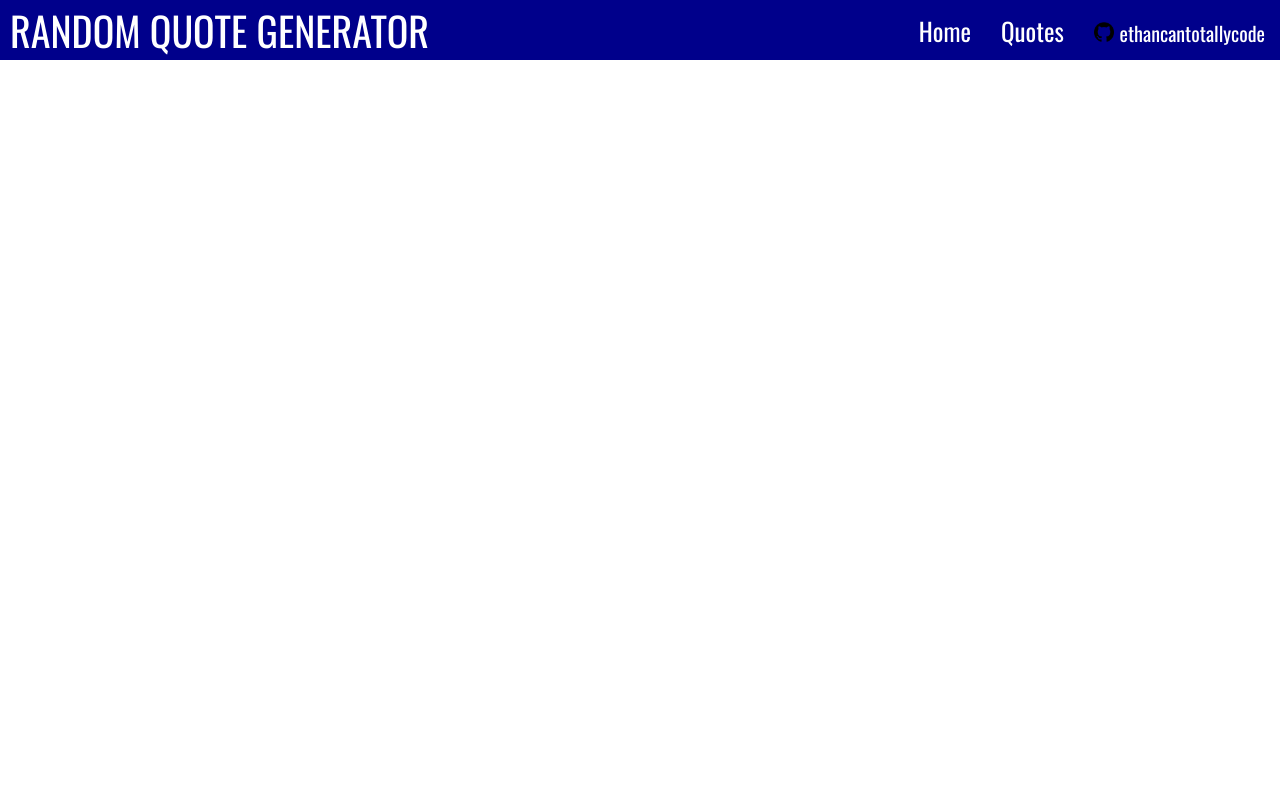
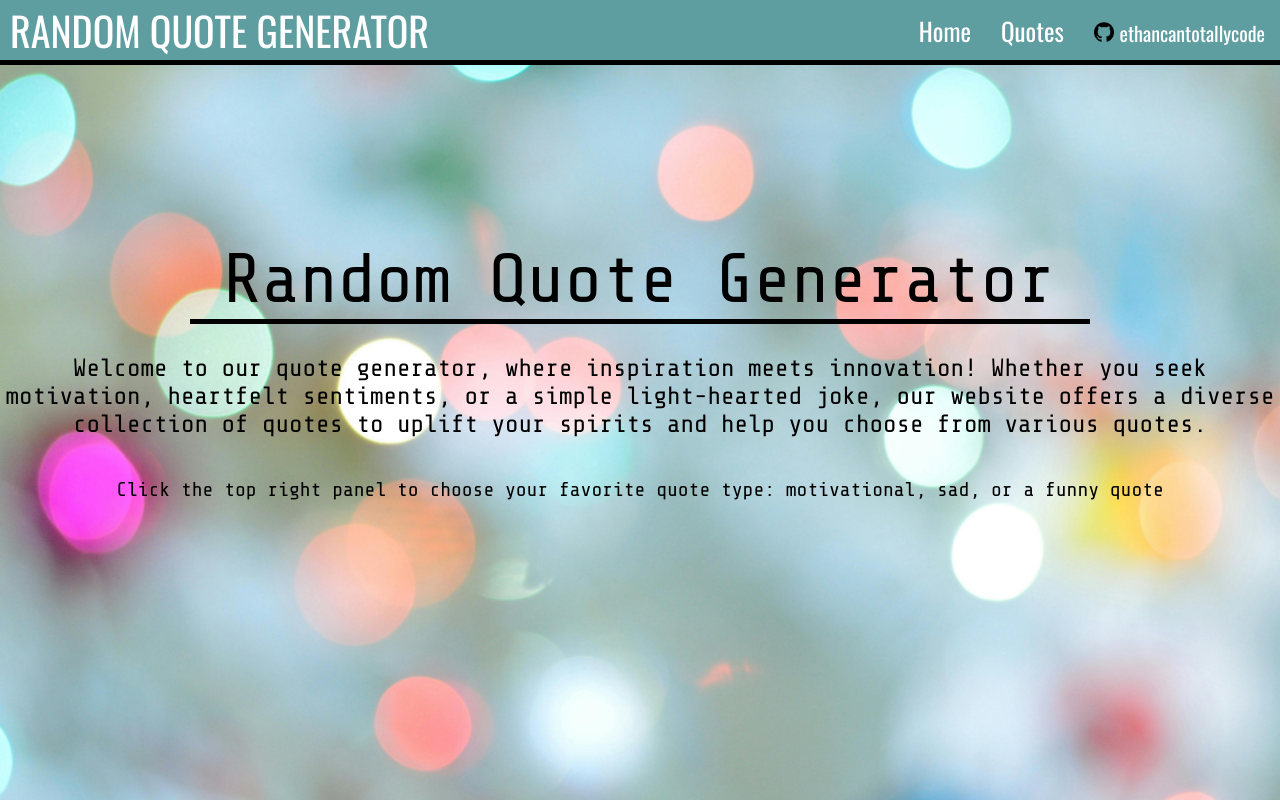
Before and after one commit to ethancantotallycode/random-quote-generator, a plain HTML site: page index.html in a window 1280 px wide. Drawn offline with nearby package versions, Linux system fonts and the light colour scheme.

Commit message:
Added Front page

```diff
--- a/index.html
+++ b/index.html
@@ -9,6 +9,9 @@
 <link rel="preconnect" href="https://fonts.googleapis.com">
 <link rel="preconnect" href="https://fonts.gstatic.com" crossorigin>
 <link href="https://fonts.googleapis.com/css2?family=Oswald:wght@200..700&display=swap" rel="stylesheet">
+<link rel="preconnect" href="https://fonts.googleapis.com">
+<link rel="preconnect" href="https://fonts.gstatic.com" crossorigin>
+<link href="https://fonts.googleapis.com/css2?family=Quicksand:wght@300..700&family=Share+Tech+Mono&display=swap" rel="stylesheet">
 <body>
     <header>
         <div class="navbar">
@@ -28,6 +31,22 @@
                 </div>
             </div>
         </div>
+        <div class="nav-shadow"></div>
     </header>
+    <main>
+        <div id="main_text">
+            <div id="title-text">
+               <p>Random Quote Generator</p>
+            </div>
+            <div id="underline-div">
+                <div id="underline-main"></div>
+            </div>
+            <div id="title-desc">
+                Welcome to our quote generator, where inspiration meets innovation! Whether you seek motivation, heartfelt sentiments, or a simple light-hearted joke, our website offers a diverse collection of quotes to uplift your spirits and help you choose from various quotes.
+            </div>
+            <div id="title-instruction">  Click the top right panel to choose your favorite quote type: motivational, sad, or a funny quote
+            </div>
+        </div>
+    </main>
 </body>
 </html>
--- a/style.css
+++ b/style.css
@@ -4,14 +4,22 @@
 }
 .navbar {
     height: 60px;
-    background-color: darkblue;
+    width: 100%;
+    background-color: #5F9EA0   ;
     color : white;
     display: flex;
     justify-content: space-between;
 }
 
+.nav-shadow {
+    position: absolute;
+    background-color: black;
+    height: 5px;
+    width: 100%;
+}
 
 #title {
+    height: 60px;
     font-size: 40px;
     font-family: "Oswald";
     margin-left: 10px;
@@ -51,3 +59,72 @@ a {
     height: 20px;
     display: inline-block;
   }
+
+/*body */
+body {
+    background-image: url("pexels-padrinan-255379.jpg");
+    background-size: cover;
+}
+
+#main_text {
+    flex-wrap: wrap;
+    font-family: "Share Tech Mono";
+}
+
+#title-text {
+   text-align: center;
+   display: block;
+   font-size : 70px;
+   margin-top: 180px;
+   animation: popup 1.5s ease-out forwards;
+}
+
+#underline-div {
+    display: flex;
+    justify-content: center;
+    align-items: center;
+    width: 100%;
+}
+
+#underline-main {
+    border-top: solid 5px black;
+    animation: underline 1s 1s ease-out forwards;
+}
+
+#title-desc {
+    text-align: center;
+    margin: 30px 0 40px 0;
+    font-size: 25px;
+    animation: popup 1s 1.7s ease-out forwards;
+    opacity: 0;
+}
+
+#title-instruction {
+   font-size: 20px;
+   text-align: center;
+   animation: popup 1s 1.7s ease-out forwards;
+   opacity: 0;
+}
+
+@keyframes underline {
+    from {
+        width: 0px;
+    }
+    to {
+        width: 900px;
+}
+}
+
+@keyframes popup {
+    0% {
+        opacity: 0;
+        transform: translateY(50px);
+      }
+      50% {
+        opacity: 0.5;
+      }
+      100% {
+        opacity: 1;
+        transform: translateY(0);
+      }
+    }
```
Also changed, not shown: pexels-padrinan-255379.jpg (added). Lines whose indentation alone changed are shown as unchanged.
